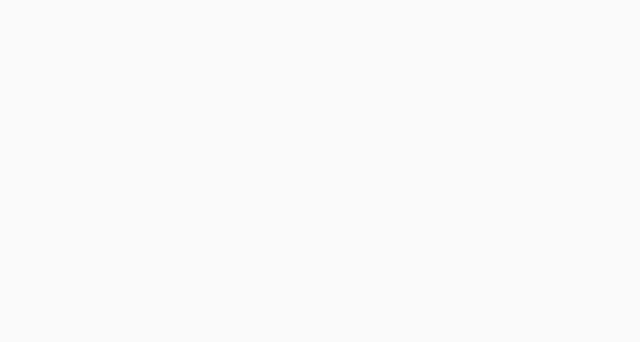
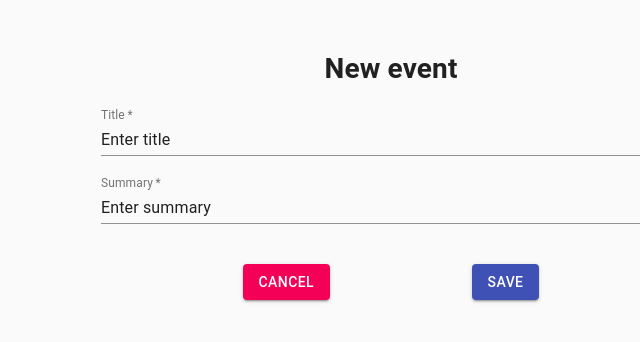
Before and after one commit to shanialmog/dashboard-exercise, a React (Create React App) app: page /newevent in a window 1280 px wide. Shown: the top 342 px of the page, without its empty margins (249-889 px from the left). Built offline with nearby package versions, Linux system fonts and the light colour scheme; the HTML template or start-up script is replaced by a standard one.

Commit message:
add newevent option

```diff
--- a/src/App.js
+++ b/src/App.js
@@ -6,6 +6,7 @@ import Login from './components/Login'
 import EventsList from './components/Events'
 import Event from './components/Event'
 import Dashboard from './components/Dashboard'
+import NewEvent from './components/NewEvent'
 
 function App() {
   return (
@@ -18,6 +19,7 @@ function App() {
             <Route path='/dashboard' exact component={Dashboard} />
             <Route path='/events' exact component={EventsList} />
             <Route path='/events/:eventId' exact component={Event} />
+            <Route path='/newevent' exact component={NewEvent} />
           </Switch>
         </Router>
       </div>
--- a/src/components/Dashboard/index.js
+++ b/src/components/Dashboard/index.js
@@ -1,5 +1,5 @@
 import React from 'react'
-import { Link } from 'react-router-dom'
+// import { Link } from 'react-router-dom'
 
 const Dashboard = () => {
     return (
--- a/src/components/Events/index.js
+++ b/src/components/Events/index.js
@@ -32,21 +32,30 @@ const EventsList = () => {
         eventsFetch();
     }, [])
 
-    const addEvent = async () => {
-        const newEvent =
-        {
-            title: "Event title",
-            summary: "Event summary"
-        }
-        const requestAdd = {
-            method: "POST",
-            headers: { "Content-Type": "application/json" },
-            body: JSON.stringify(newEvent)
-        }
-        console.log("requestedit", requestAdd)
-        await fetch(`/events/`, requestAdd)
-        // setEventsList([newEvent,...events])
-    }
+    // const addEvent = async () => {
+    //     const newEvent =
+    //     {
+    //         title: "Event title",
+    //         summary: "Event summary"
+    //     }
+    //     const requestAdd = {
+    //         method: "POST",
+    //         headers: { "Content-Type": "application/json" },
+    //         body: JSON.stringify(newEvent)
+    //     }
+    //     console.log("requestedit", requestAdd)
+    //     await fetch(`/events`, requestAdd).then(response =>
+    //         response.text()
+    //     ).then(
+    //         data => setEventsList({
+    //             title: "Event title",
+    //             summary: "Event summary",
+    //             id: data.id
+    //         })
+    //     )
+    //     console.log(events)
+    // }
+
 
     console.log("events", events)
     return (
@@ -56,10 +65,11 @@ const EventsList = () => {
                     <h1>Events</h1>
                 </div>
                 <div>
-                    <IconButton onClick={addEvent} edge="end" color="primary">
-                        {/* <IconButton edge="end" color="primary"> */}
-                        <AddCircleIcon fontSize="large" />
-                    </IconButton>
+                    <Link to={`/newevent`}>
+                        <IconButton edge="end" color="primary">
+                            <AddCircleIcon fontSize="large" />
+                        </IconButton>
+                    </Link>
                 </div>
             </div>
             <div>
--- /dev/null
+++ b/src/components/NewEvent/index.js
@@ -0,0 +1,75 @@
+import React from 'react'
+import { useState } from 'react'
+
+import { Link } from 'react-router-dom'
+
+import Button from '@material-ui/core/Button'
+import TextField from '@material-ui/core/TextField'
+// import Typography from '@material-ui/core/Typography'
+
+
+const NewEvent = () => {
+
+    const [event, setEvent] = useState({ title: "Enter title", summary: "Enter summary" })
+    const handleSubmit = (e) => {
+        e.preventDefault()
+    }
+
+    const handleChange = (event) => {
+        const { name, value } = event.target
+        setEvent(prevState => ({ ...prevState, [name]: value }))
+        console.log(name)
+        console.log(value)
+    }
+
+    const saveEvent = async () => {
+        const requestAdd = {
+            method: "POST",
+            headers: { "Content-Type": "application/json" },
+            body: JSON.stringify(event)
+        }
+        await fetch(`/events`, requestAdd)
+    }
+
+    return (
+        <div className="event-cont">
+            <h1>New event</h1>
+            <form onSubmit={handleSubmit} noValidate autoComplete="off">
+                <div style={{ marginBottom: '40px', display: 'flex', flexDirection: 'column' }}>
+                    <TextField
+                        style={{ marginBottom: '20px' }}
+                        required
+                        id="standard-required"
+                        label="Title"
+                        name="title"
+                        value={event.title}
+                        onChange={handleChange}
+                    />
+                    <TextField required
+                        id="standard-password-input"
+                        label="Summary"
+                        name="summary"
+                        value={event.summary}
+                        multiline
+                        onChange={handleChange}
+                    />
+                </div>
+                <div className="button-cont">
+                    <div>
+                        <Link to={`/events/`}>
+                            <Button color="secondary" variant="contained">Cancel</Button>
+                        </Link>
+                    </div>
+                    <div>
+                        <Link to={`/events/`}>
+                            <Button onClick={saveEvent} color="primary" variant="contained">Save</Button>
+                        </Link>
+                    </div>
+                </div>
+            </form>
+        </div>
+    )
+}
+
+
+export default NewEvent
```
